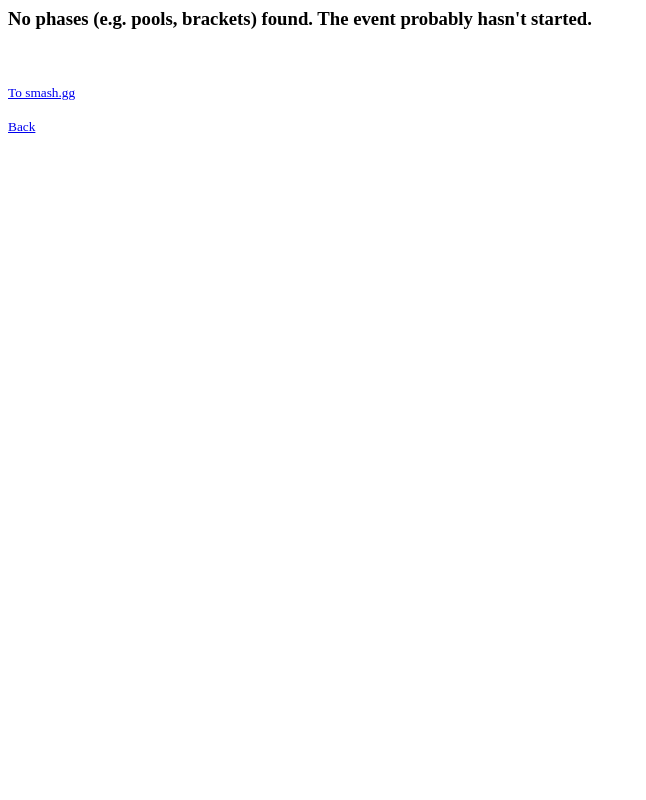
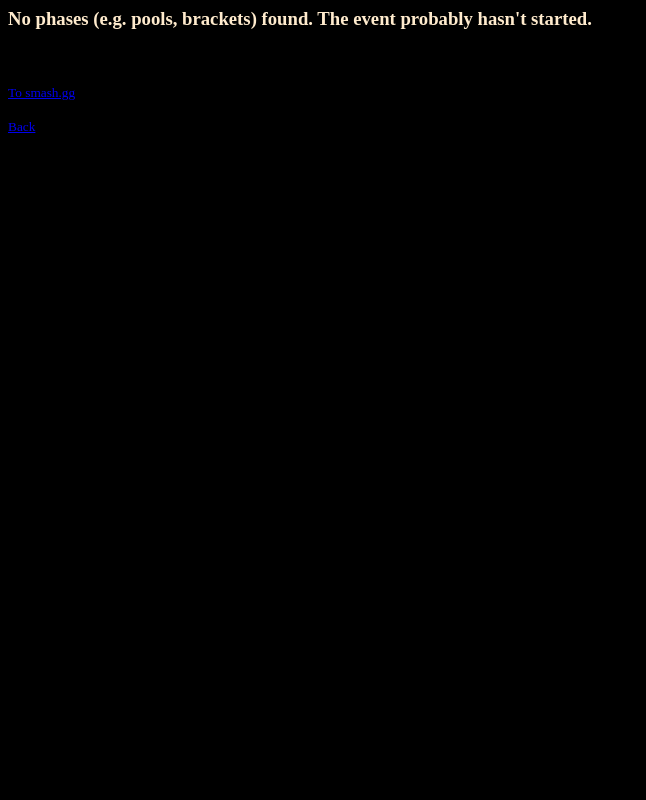
Before and after one commit to anderssonw/kneise.gg, a Flask app: template templates/phase.jinja2 in a window 1280 px wide. Shown: the whole page, without its empty margins (0-646 px from the left). Run offline with Flask 2, Linux system fonts and the light colour scheme; the template is opened without the code that fills it, so the values that code supplies are empty.

Commit message:
dark mode baby

```diff
--- /dev/null
+++ b/static/general.css
@@ -0,0 +1,4 @@
+body {
+    background-color: black;
+    color: blanchedalmond;
+}
--- a/templates/bracket.jinja2
+++ b/templates/bracket.jinja2
@@ -1,4 +1,5 @@
 <link rel="stylesheet" type="text/css" href="/static/bracket.css" />
+<link rel="stylesheet" type="text/css" href="/static/general.css" />
 <h1>{{bracket.tournament_name}}</h1>
 </br>
 <h2>Upper bracket</h2>
--- a/templates/coming_tournaments.jinja2
+++ b/templates/coming_tournaments.jinja2
@@ -1,4 +1,5 @@
 <meta name="viewport" content="width=device-width, initial-scale=1">
+<link rel="stylesheet" type="text/css" href="/static/general.css" />
 
 <h1>Coming tournaments</h1>
 {% for tournament in coming_tournaments %}
--- a/templates/event.jinja2
+++ b/templates/event.jinja2
@@ -1,4 +1,5 @@
 <meta name="viewport" content="width=device-width, initial-scale=1">
+<link rel="stylesheet" type="text/css" href="/static/general.css" />
 {% for event in events %}
   <a href="{{ url_path }}/{{ event }}">{{ events[event] }}</a></br>
 {% endfor %}
--- a/templates/phase.jinja2
+++ b/templates/phase.jinja2
@@ -1,4 +1,5 @@
 <meta name="viewport" content="width=device-width, initial-scale=1">
+<link rel="stylesheet" type="text/css" href="/static/general.css" />
 
 {% if phases|length == 0 %}
   <h3>No phases (e.g. pools, brackets) found. The event probably hasn't started.</h3>
--- a/templates/phase_group.jinja2
+++ b/templates/phase_group.jinja2
@@ -1,4 +1,5 @@
 <meta name="viewport" content="width=device-width, initial-scale=1">
+<link rel="stylesheet" type="text/css" href="/static/general.css" />
 
 <span class="phase-groups">
   {% for phase_group in phase_groups %}
--- a/templates/pool.jinja2
+++ b/templates/pool.jinja2
@@ -1,4 +1,5 @@
 <link rel="stylesheet" type="text/css" href="/static/pool.css" />
+<link rel="stylesheet" type="text/css" href="/static/general.css" />
 <h1>{{bracket.tournament_name}}</h1>
 <table id="pool">
   <tr>
--- a/templates/search.jinja2
+++ b/templates/search.jinja2
@@ -1,4 +1,5 @@
 <meta name="viewport" content="width=device-width, initial-scale=1">
+<link rel="stylesheet" type="text/css" href="/static/general.css" />
 <body onload=addRecentTournaments()>
 <input type="text" autofocus="autofocus" onfocus="this.select()" id="search">
 </br>
--- a/templates/tournament.jinja2
+++ b/templates/tournament.jinja2
@@ -1,4 +1,5 @@
 <meta name="viewport" content="width=device-width, initial-scale=1">
+<link rel="stylesheet" type="text/css" href="/static/general.css" />
 
 <h2>Results for search: {{search}}</h2>
 {% for tournament in tournaments %}
--- a/templates/user.jinja2
+++ b/templates/user.jinja2
@@ -1,4 +1,5 @@
 <meta name="viewport" content="width=device-width, initial-scale=1">
+<link rel="stylesheet" type="text/css" href="/static/general.css" />
 
 <h1>Tournaments for {{ user.gamerTag }}</h1>
 {% for tournament in user.otherTournaments %}
```
